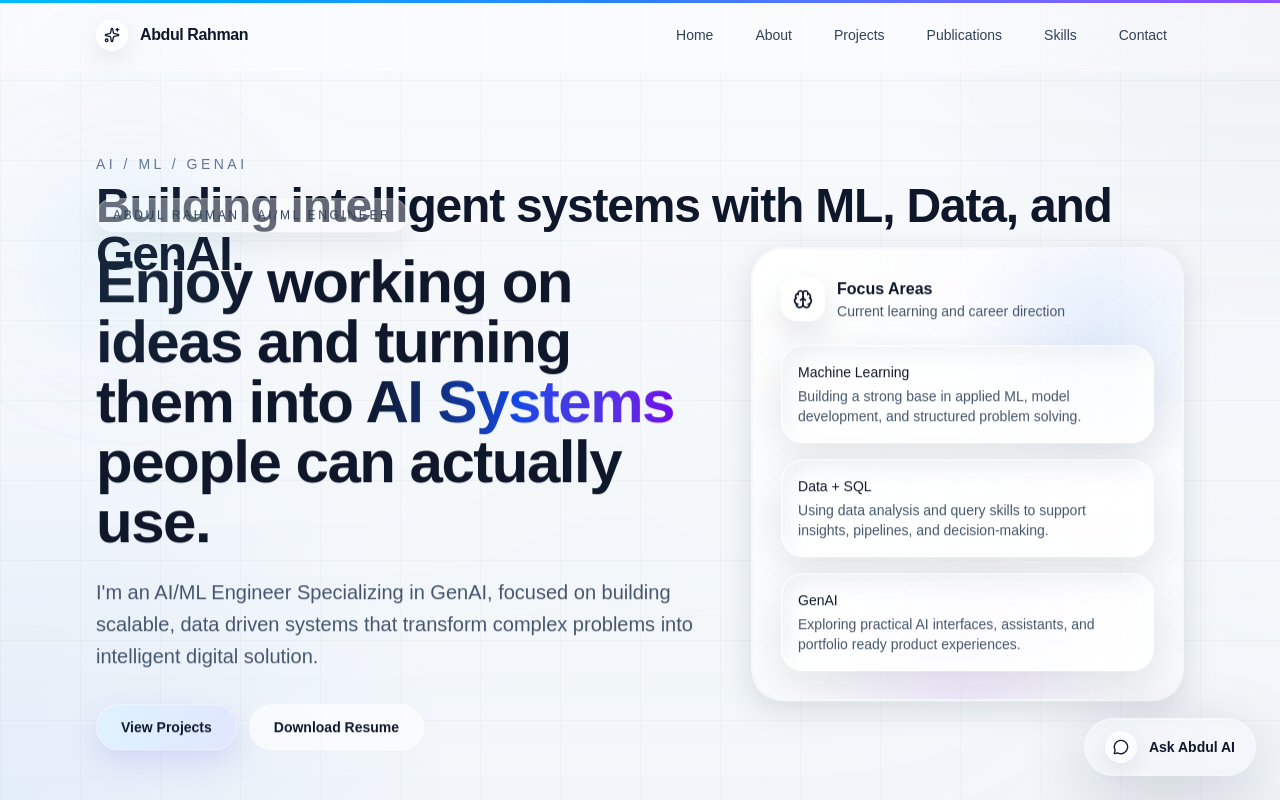
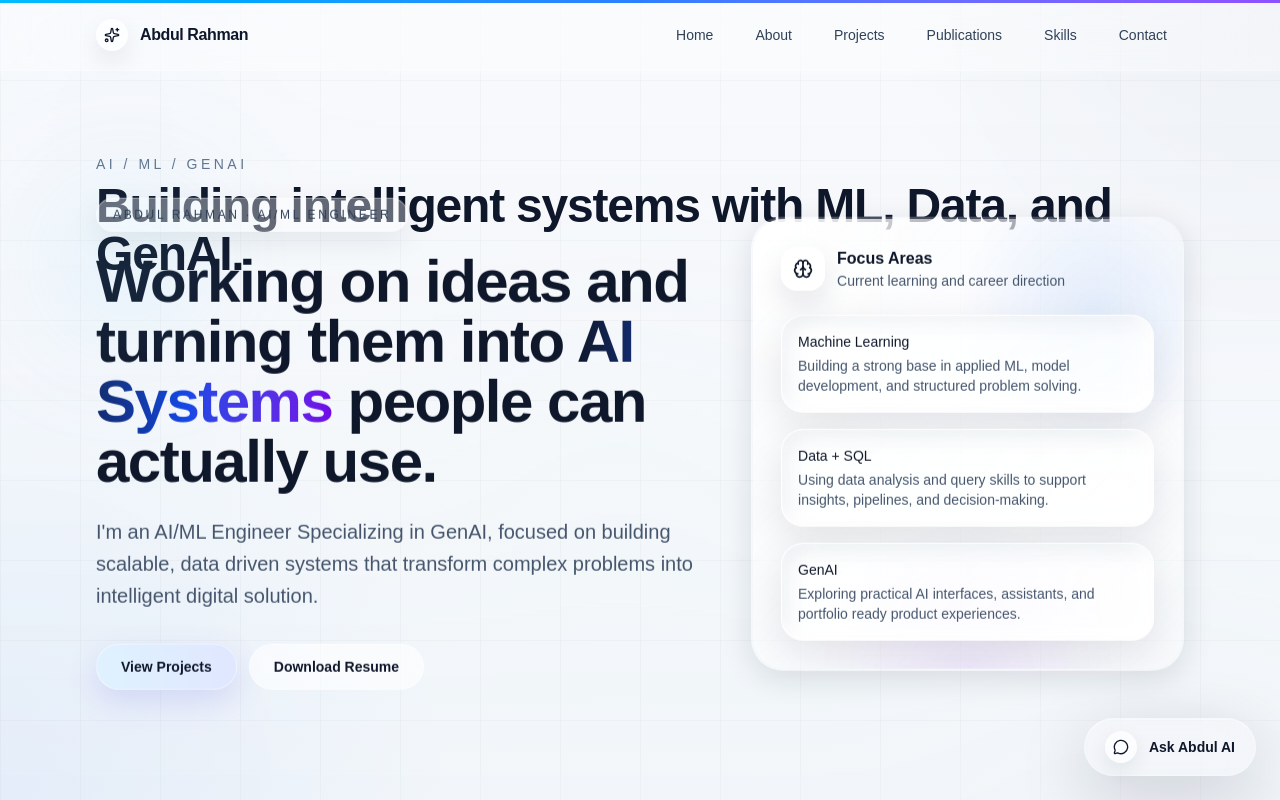
Before and after one commit to abdulxrahman-ai/abdulrahman, a Next.js app: page / in a window 1280 px wide. Shown: the top 800 px of the page. Built offline with nearby package versions, Linux system fonts and the light colour scheme.

Commit message:
Update page.tsx

```diff
--- a/app/page.tsx
+++ b/app/page.tsx
@@ -684,7 +684,7 @@ export default function Page() {
               </p>
 
               <h1 className="max-w-4xl text-4xl font-semibold tracking-tight text-slate-900 sm:text-5xl lg:text-6xl">
-               Enjoy working on ideas and turning them into{" "}
+               Working on ideas and turning them into{" "}
                 <span className="bg-gradient-to-r from-slate-900 via-blue-700 to-violet-700 bg-clip-text text-transparent">
                   AI Systems
                 </span>{" "}
```
